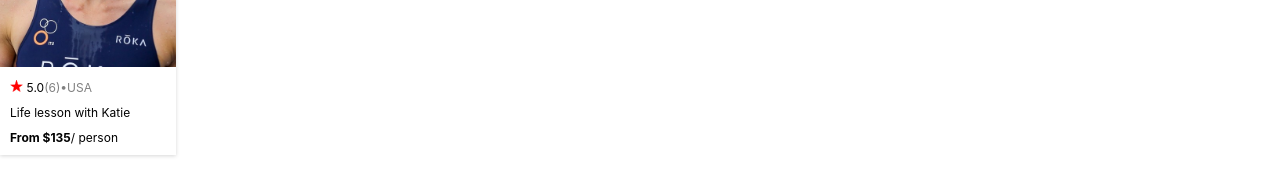
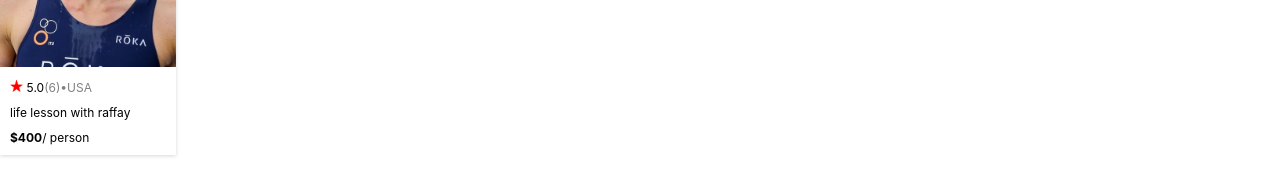
Before and after one commit to RaffayHusayn/React-Airbnb-Clone, a React (Create React App) app: page / in a window 1280 px wide. Shown: the part 228-424 px from the top of the page. Built offline with nearby package versions, Linux system fonts and the light colour scheme.

Commit message:
Started using props to send in properties

```diff
--- a/src/App.js
+++ b/src/App.js
@@ -1,7 +1,11 @@
 import Navbar from './components/Navbar';
-import Hero from './components/Hero';
+// import Hero from './components/Hero';
 import Card from './components/Card';
 import './App.css';
+
+
+
+import katieImage from './images/katie.jpeg';
 
 function App() {
   return (
@@ -9,7 +13,14 @@ function App() {
       <Navbar />
 
       {/* <Hero /> */}
-      <Card />
+      <Card
+      image={katieImage}
+      rating="5.0"
+      ratingtotal="6"
+      location ="USA"
+      desc="life lesson with raffay"
+      price="400"
+      />
     </div>
   );
 }
--- a/src/components/Card.js
+++ b/src/components/Card.js
@@ -1,18 +1,17 @@
-import katieImage from '../images/katie.jpeg';
 import starImage from '../images/star.png';
 import '../styles/Card.css';
 
-function Card(){
+function Card(props){
     return(
         <div className="card">
-            <img src={katieImage} alt="card-person" className="card-image" />
+            <img src={props.image} alt="card-person" className="card-image" />
             <div className="card-container">
                 <div className="card-rating">
                     <img src={starImage} alt="star-rating" className="card-star" />
-                    <p className="card-rating-text">5.0<span className='gray'>(6)•USA</span> </p>
+                    <p className="card-rating-text">{props.rating}<span className='gray'>({props.ratingtotal})•{props.location}</span> </p>
                 </div>
-                <p className="card-description">Life lesson with Katie</p>
-                <p className="card-price"><b>From $135</b>/ person</p>
+                <p className="card-description">{props.desc}</p>
+                <p className="card-price"><b>${props.price}</b>/ person</p>
             </div>
         </div>
     )
--- a/src/styles/Card.css
+++ b/src/styles/Card.css
@@ -28,7 +28,7 @@
     padding: 10px;
     display: flex;
     flex-direction: column;
-    justify-content: start;
+    justify-content: flex-start;
 
 }
 .card-rating-text{
```
